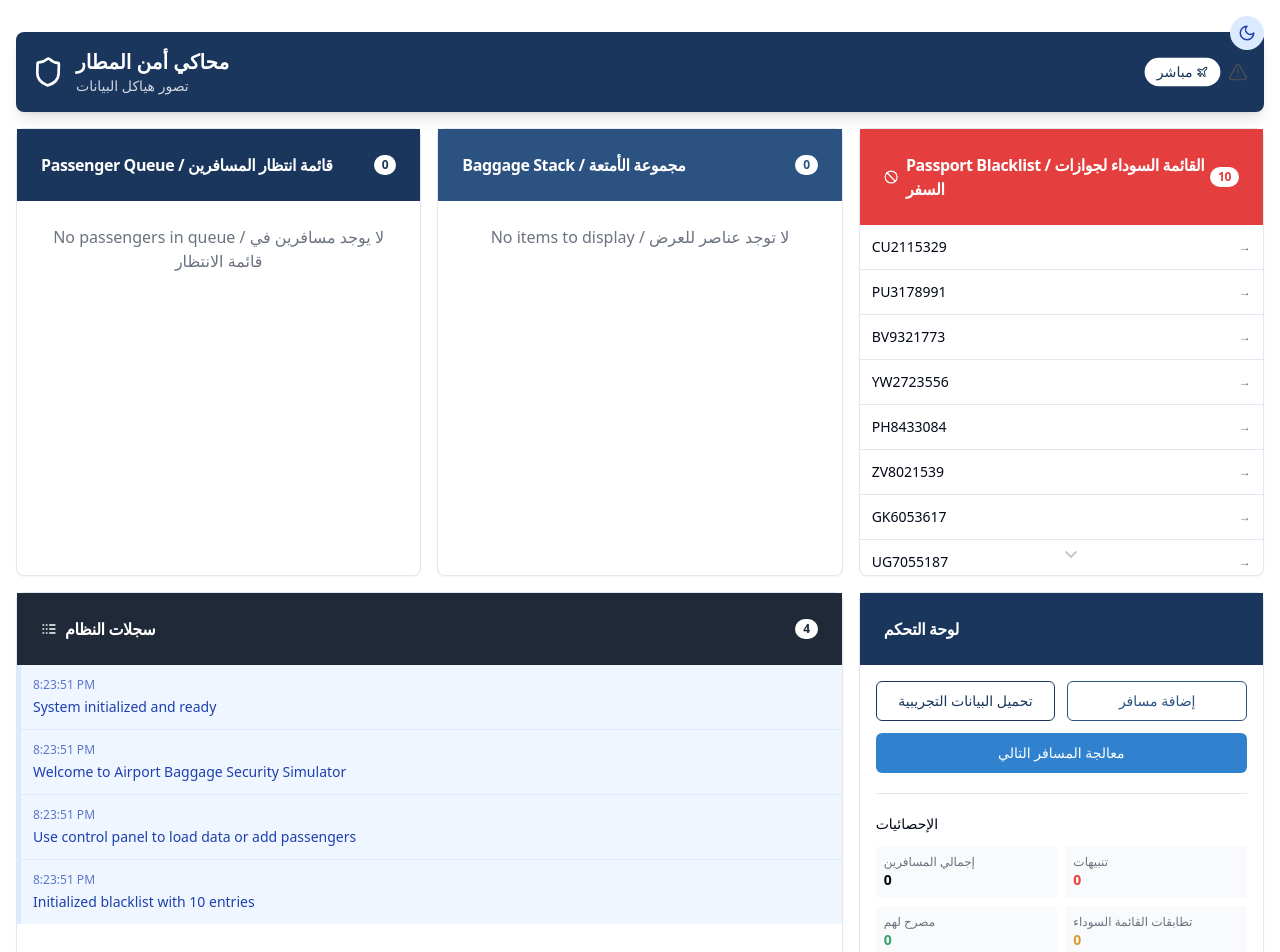
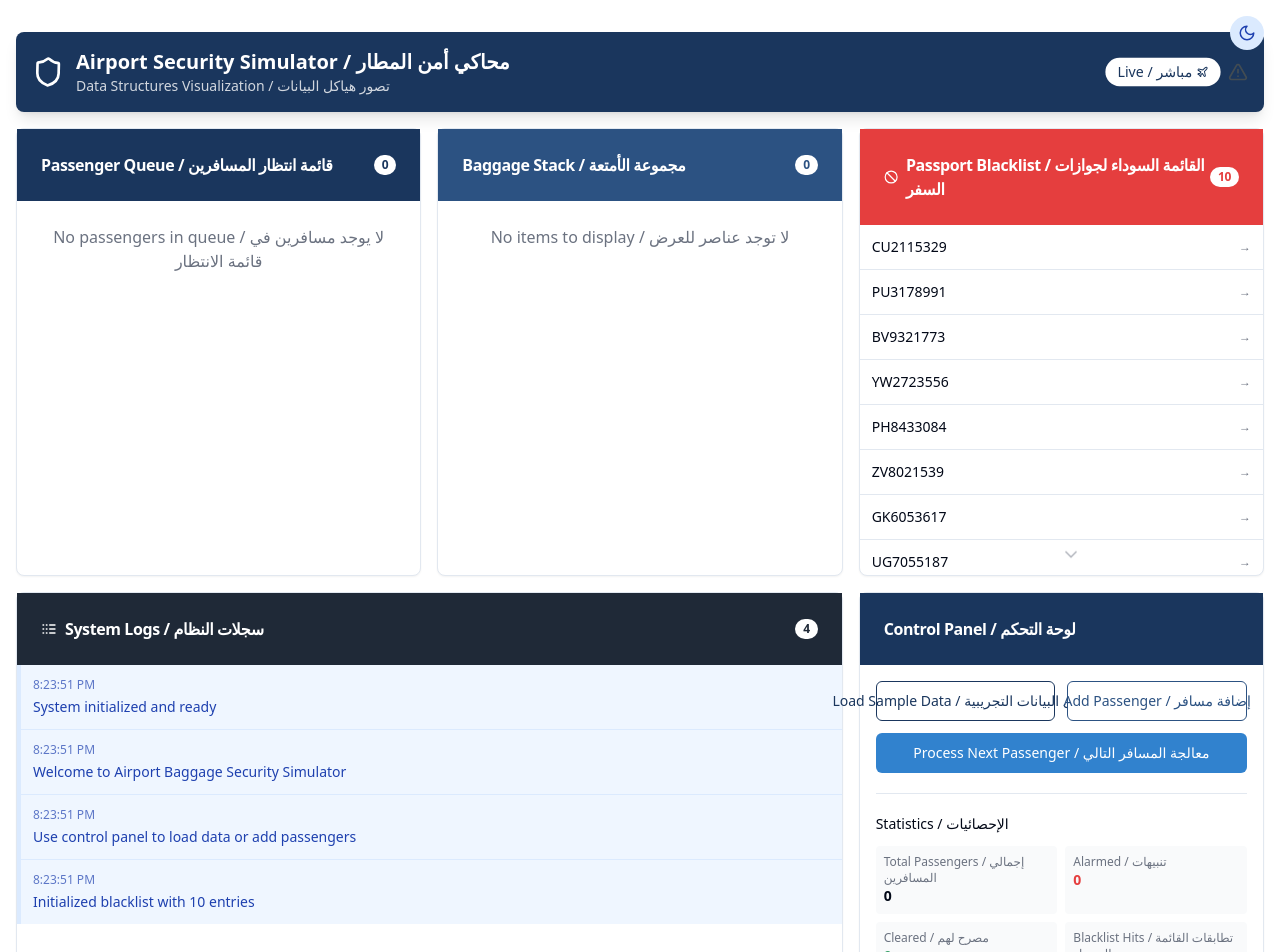
Before and after one commit to abdulhadi545/airport-security-simulator, a React (Vite) app: page / in a window 1280 px wide. Shown: the top 952 px of the page. Built offline with nearby package versions, Linux system fonts and the light colour scheme; the HTML template or start-up script is replaced by a standard one.

Commit message:
feat: Add Arabic translations
Adds Arabic translations for all UI elements.

```diff
--- a/src/components/ControlPanel.tsx
+++ b/src/components/ControlPanel.tsx
@@ -1,3 +1,4 @@
+
 import React from 'react';
 import { Button } from "@/components/ui/button";
 import { Card, CardContent, CardHeader, CardTitle } from "@/components/ui/card";
@@ -25,7 +26,9 @@ const ControlPanel: React.FC<ControlPanelProps> = ({
   return (
     <Card className="h-full">
       <CardHeader className="bg-security-primary text-white">
-        <CardTitle className="text-base font-semibold">{getTranslation('panel.controls')}</CardTitle>
+        <CardTitle className="text-base font-semibold">
+          {getTranslation('panel.controls', 'en')} / {getTranslation('panel.controls', 'ar')}
+        </CardTitle>
       </CardHeader>
       <CardContent className="p-4 flex flex-col gap-3">
         <div className="grid grid-cols-2 gap-3">
@@ -35,7 +38,7 @@ const ControlPanel: React.FC<ControlPanelProps> = ({
             disabled={simulationInProgress}
             className="border-security-primary text-security-primary hover:bg-security-primary hover:text-white"
           >
-            {getTranslation('button.loadData')}
+            {getTranslation('button.loadData', 'en')} / {getTranslation('button.loadData', 'ar')}
           </Button>
           <Button
             variant="outline"
@@ -43,7 +46,7 @@ const ControlPanel: React.FC<ControlPanelProps> = ({
             disabled={simulationInProgress}
             className="border-security-secondary text-security-secondary hover:bg-security-secondary hover:text-white"
           >
-            {getTranslation('button.newPassenger')}
+            {getTranslation('button.newPassenger', 'en')} / {getTranslation('button.newPassenger', 'ar')}
           </Button>
         </div>
 
@@ -53,27 +56,37 @@ const ControlPanel: React.FC<ControlPanelProps> = ({
           disabled={simulationInProgress}
           className="bg-security-accent hover:bg-security-secondary text-white"
         >
-          {getTranslation('button.startSimulation')}
+          {getTranslation('button.startSimulation', 'en')} / {getTranslation('button.startSimulation', 'ar')}
         </Button>
 
         <Separator className="my-2" />
 
-        <div className="text-sm font-medium">{getTranslation('ui.statistics')}</div>
+        <div className="text-sm font-medium">
+          {getTranslation('ui.statistics', 'en')} / {getTranslation('ui.statistics', 'ar')}
+        </div>
         <div className="grid grid-cols-2 gap-2 text-sm">
           <div className="bg-gray-50 p-2 rounded">
-            <div className="text-xs text-gray-500">{getTranslation('stats.totalPassengers')}</div>
+            <div className="text-xs text-gray-500">
+              {getTranslation('stats.totalPassengers', 'en')} / {getTranslation('stats.totalPassengers', 'ar')}
+            </div>
             <div className="font-semibold">{stats.totalPassengers}</div>
           </div>
           <div className="bg-gray-50 p-2 rounded">
-            <div className="text-xs text-gray-500">{getTranslation('stats.alarmedPassengers')}</div>
+            <div className="text-xs text-gray-500">
+              {getTranslation('stats.alarmedPassengers', 'en')} / {getTranslation('stats.alarmedPassengers', 'ar')}
+            </div>
             <div className="font-semibold text-security-alert">{stats.alarmedPassengers}</div>
           </div>
           <div className="bg-gray-50 p-2 rounded">
-            <div className="text-xs text-gray-500">{getTranslation('stats.clearedPassengers')}</div>
+            <div className="text-xs text-gray-500">
+              {getTranslation('stats.clearedPassengers', 'en')} / {getTranslation('stats.clearedPassengers', 'ar')}
+            </div>
             <div className="font-semibold text-security-success">{stats.clearedPassengers}</div>
           </div>
           <div className="bg-gray-50 p-2 rounded">
-            <div className="text-xs text-gray-500">{getTranslation('stats.blacklistMatches')}</div>
+            <div className="text-xs text-gray-500">
+              {getTranslation('stats.blacklistMatches', 'en')} / {getTranslation('stats.blacklistMatches', 'ar')}
+            </div>
             <div className="font-semibold text-security-warning">{stats.blacklistMatches}</div>
           </div>
         </div>
@@ -83,7 +96,7 @@ const ControlPanel: React.FC<ControlPanelProps> = ({
           onClick={onExportReport}
           className="border-gray-400 text-gray-600 hover:bg-gray-200 hover:text-gray-800 mt-2"
         >
-          {getTranslation('button.exportReport')}
+          {getTranslation('button.exportReport', 'en')} / {getTranslation('button.exportReport', 'ar')}
         </Button>
       </CardContent>
     </Card>
--- a/src/components/LogPanel.tsx
+++ b/src/components/LogPanel.tsx
@@ -10,42 +10,25 @@ interface LogPanelProps {
 }
 
 const LogPanel: React.FC<LogPanelProps> = ({ logs }) => {
-  // مرجع لمنطقة التمرير للوصول إليها مباشرة عبر DOM - Reference to scroll area for direct DOM access
   const scrollAreaRef = useRef<HTMLDivElement>(null);
 
-  // تأثير جانبي للتمرير التلقائي إلى أسفل عند إضافة سجلات جديدة - Side effect to auto-scroll to bottom when new logs added
   useEffect(() => {
-    // التمرير إلى الأسفل عند تغيير السجلات - Scroll to bottom when logs change
     if (scrollAreaRef.current) {
       const scrollArea = scrollAreaRef.current;
       scrollArea.scrollTop = scrollArea.scrollHeight;
     }
   }, [logs]);
 
-  // تحديد فئات التنسيق بناءً على نوع السجل - Determine styling classes based on log type
-  const getLogTypeClasses = (type: string) => {
-    switch (type) {
-      case 'error':
-        return 'bg-red-100 text-red-800 border-red-200'; // تنسيق الخطأ - Error styling
-      case 'warning':
-        return 'bg-yellow-100 text-yellow-800 border-yellow-200'; // تنسيق التحذير - Warning styling
-      case 'success':
-        return 'bg-green-100 text-green-800 border-green-200'; // تنسيق النجاح - Success styling
-      default:
-        return 'bg-blue-50 text-blue-800 border-blue-100'; // تنسيق المعلومات - Info styling
-    }
-  };
-
   return (
     <Card className="h-full">
       <CardHeader className="bg-gray-800 text-white">
         <CardTitle className="flex items-center text-base font-semibold">
           <span className="flex items-center">
-            <Logs className="h-4 w-4 mr-2" /> {/* أيقونة السجلات - Logs icon */}
-            {getTranslation('panel.logs')}
+            <Logs className="h-4 w-4 mr-2" />
+            {getTranslation('panel.logs', 'en')} / {getTranslation('panel.logs', 'ar')}
           </span>
           <span className="ml-auto bg-white text-gray-800 px-2 py-0.5 rounded-full text-xs">
-            {logs.length} {/* عدد السجلات - Log count */}
+            {logs.length}
           </span>
         </CardTitle>
       </CardHeader>
@@ -62,17 +45,16 @@ const LogPanel: React.FC<LogPanelProps> = ({ logs }) => {
                   className={`p-3 border-l-4 ${getLogTypeClasses(log.type)}`}
                 >
                   <div className="text-xs opacity-70">
-                    {log.timestamp.toLocaleTimeString()} {/* وقت السجل - Log timestamp */}
+                    {log.timestamp.toLocaleTimeString()}
                   </div>
                   <div className="text-sm mt-1">
-                    {log.message} {/* محتوى السجل - Log content */}
+                    {log.message}
                   </div>
                 </div>
               ))
             ) : (
-              // رسالة عندما لا توجد سجلات - Message when no logs exist
               <div className="p-6 text-center text-gray-500">
-                {getTranslation('status.noLogs')}
+                {getTranslation('status.noLogs', 'en')} / {getTranslation('status.noLogs', 'ar')}
               </div>
             )}
           </div>
@@ -82,4 +64,18 @@ const LogPanel: React.FC<LogPanelProps> = ({ logs }) => {
   );
 };
 
+// Helper function for log type classes
+const getLogTypeClasses = (type: string) => {
+  switch (type) {
+    case 'error':
+      return 'bg-red-100 text-red-800 border-red-200';
+    case 'warning':
+      return 'bg-yellow-100 text-yellow-800 border-yellow-200';
+    case 'success':
+      return 'bg-green-100 text-green-800 border-green-200';
+    default:
+      return 'bg-blue-50 text-blue-800 border-blue-100';
+  }
+};
+
 export default LogPanel;
--- a/src/components/SimulationHeader.tsx
+++ b/src/components/SimulationHeader.tsx
@@ -20,8 +20,12 @@ const SimulationHeader: React.FC = () => {
           <Shield className="h-8 w-8 text-white" />
         </motion.div>
         <div>
-          <h1 className="text-xl font-bold">{getTranslation('simulator.title')}</h1>
-          <p className="text-sm opacity-80">{getTranslation('simulator.description')}</p>
+          <h1 className="text-xl font-bold">
+            {getTranslation('simulator.title', 'en')} / {getTranslation('simulator.title', 'ar')}
+          </h1>
+          <p className="text-sm opacity-80">
+            {getTranslation('simulator.description', 'en')} / {getTranslation('simulator.description', 'ar')}
+          </p>
         </div>
       </div>
       <div className="flex items-center">
@@ -37,7 +41,7 @@ const SimulationHeader: React.FC = () => {
           }}
           transition={{ repeat: Infinity, duration: 2 }}
         >
-          <span className="mr-1">{getTranslation('simulator.liveStatus')}</span>
+          <span className="mr-1">{getTranslation('simulator.liveStatus', 'en')} / {getTranslation('simulator.liveStatus', 'ar')}</span>
           <Plane className="h-3 w-3" />
         </motion.div>
         <motion.div
```
